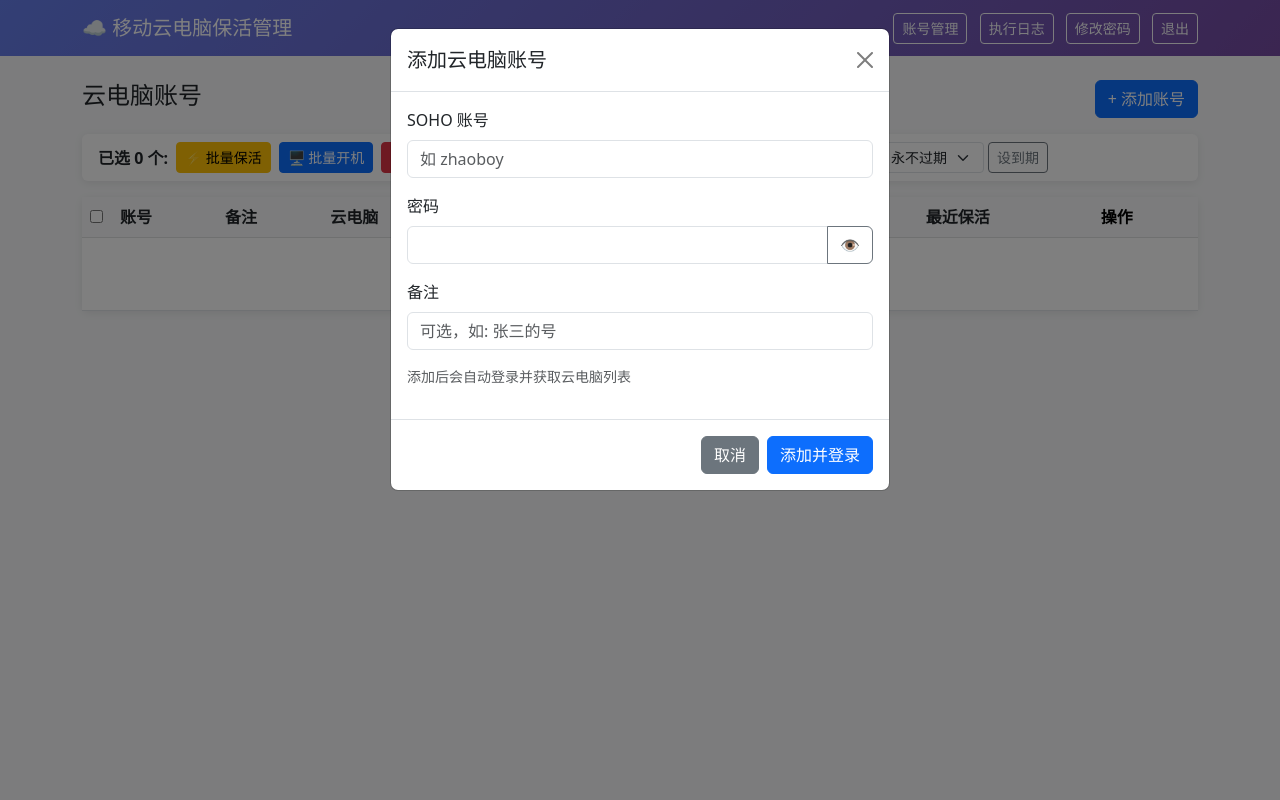
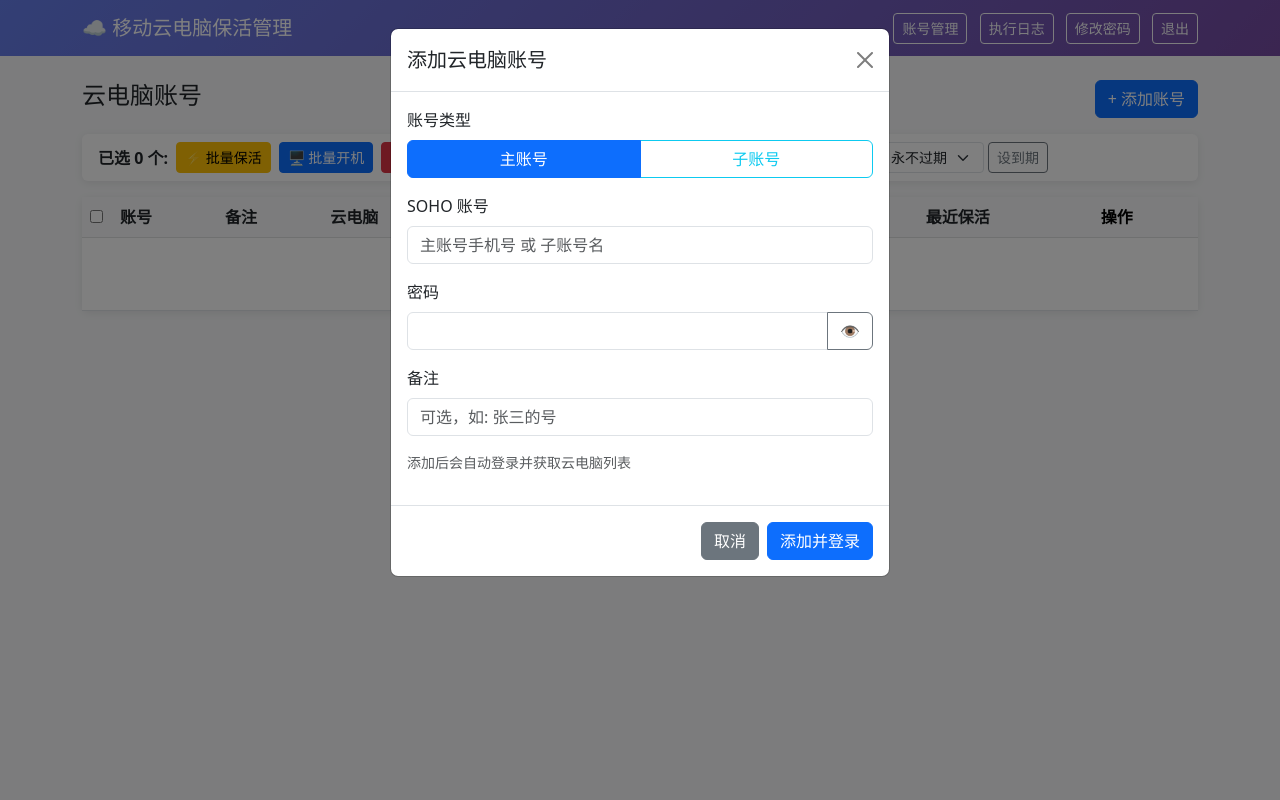
Before and after one commit to gita378/ydpc-keeplive, a Flask app: page / in a window 1280 px wide, after a click on "+ 添加账号". Run offline with Flask 3, Linux system fonts and the light colour scheme; the visitor is signed in with stand-in values (Sample User, id 1); data that the repository does not hold is empty; some libraries are stand-ins or nearby versions.

Commit message:
添加账号弹窗增加主/子账号类型选择
Co-Authored-By: Claude Opus 4.6 (1M context) <noreply@anthropic.com>

```diff
--- a/webapp/routes.py
+++ b/webapp/routes.py
@@ -63,6 +63,7 @@ def add_account():
     username = request.form.get("username", "").strip()
     password = request.form.get("password", "").strip()
     remark = request.form.get("remark", "").strip()
+    account_type = request.form.get("account_type", "main")
     if not username or not password:
         flash("账号和密码不能为空", "danger")
         return redirect(url_for("main.index"))
@@ -81,8 +82,8 @@ def add_account():
         flash(f"登录失败: {e}", "danger")
         return redirect(url_for("main.index"))
 
-    # 写入数据库
-    account_type = getattr(client, 'account_type', 'main')
+    # 写入数据库（用实际检测到的类型，比用户选择更准确）
+    account_type = getattr(client, 'account_type', account_type)
     cur = db.execute(
         "INSERT INTO cloud_account (username, password, remark, account_type, last_login_at) VALUES (?, ?, ?, ?, ?)",
         (username, password, remark, account_type, _now_cst()),
--- a/webapp/templates/accounts.html
+++ b/webapp/templates/accounts.html
@@ -197,8 +197,17 @@
                 </div>
                 <div class="modal-body">
                     <div class="mb-3">
+                        <label class="form-label">账号类型</label>
+                        <div class="btn-group w-100" role="group">
+                            <input type="radio" class="btn-check" name="account_type" id="typeMain" value="main" checked>
+                            <label class="btn btn-outline-primary" for="typeMain">主账号</label>
+                            <input type="radio" class="btn-check" name="account_type" id="typeSub" value="sub">
+                            <label class="btn btn-outline-info" for="typeSub">子账号</label>
+                        </div>
+                    </div>
+                    <div class="mb-3">
                         <label class="form-label">SOHO 账号</label>
-                        <input type="text" name="username" class="form-control" placeholder="如 zhaoboy" required>
+                        <input type="text" name="username" class="form-control" placeholder="主账号手机号 或 子账号名" required>
                     </div>
                     <div class="mb-3">
                         <label class="form-label">密码</label>
```
